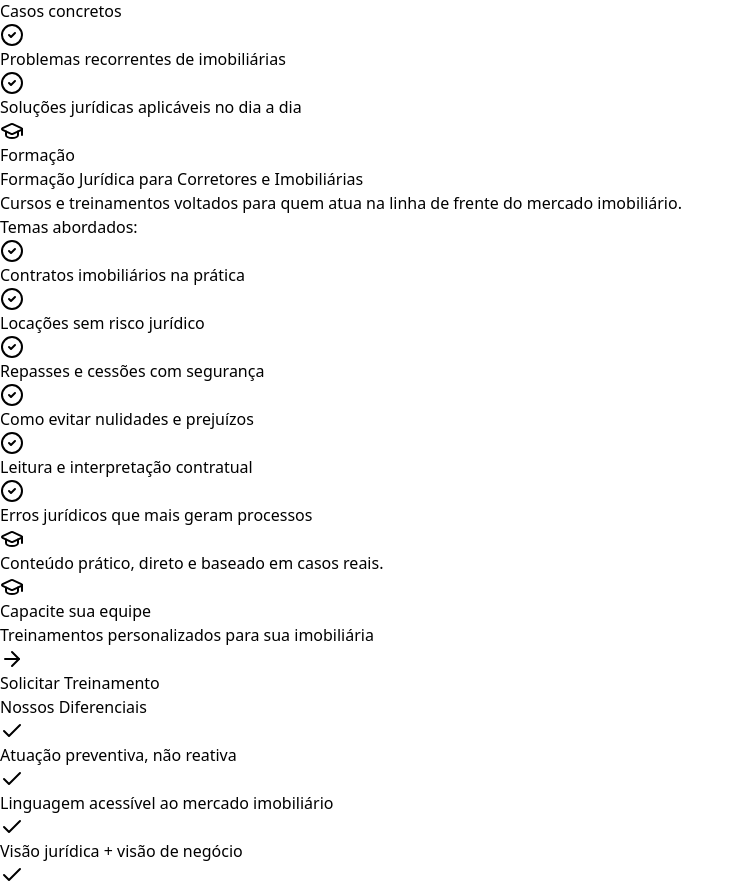
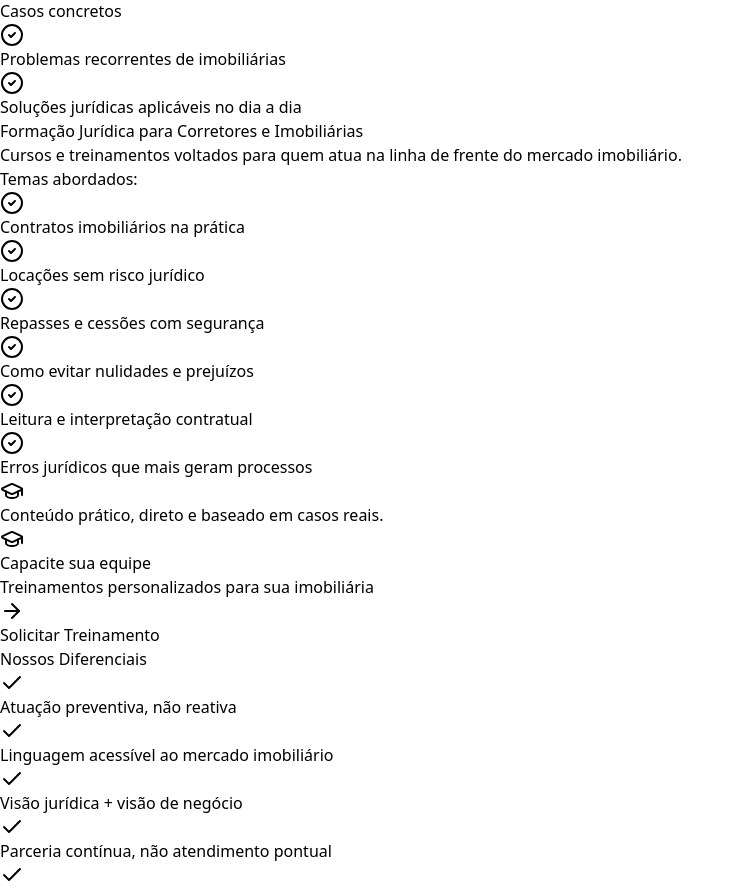
Before and after one commit to Paper-Street-Softwares/LPA-Jonatas-Honorio, a React (Vite) app: page / in a window 1280 px wide. Shown: the part 4278-5169 px from the top of the page, without its empty margins (0-744 px from the left). Built offline with nearby package versions, Linux system fonts and the light colour scheme.

Commit message:
fix: Remove tag

```diff
--- a/src/sections/TrainingSection.jsx
+++ b/src/sections/TrainingSection.jsx
@@ -13,12 +13,12 @@ function TrainingSection() {
           <div className="container max-w-7xl mx-auto">
             <MotionDivDownToUp className="flex flex-col lg:flex-row items-center gap-16">
               <MotionDivDownToUp className="lg:w-1/2 space-y-8">
-                <div className="flex items-center gap-2 px-4 py-2 rounded-lg bg-primary/10 border border-primary/20 mx-auto desktop1:mx-0 w-fit">
+                {/* <div className="flex items-center gap-2 px-4 py-2 rounded-lg bg-primary/10 border border-primary/20 mx-auto desktop1:mx-0 w-fit">
                   <GraduationCap className="w-5 h-5 text-primary" />
                   <span className="text-primary text-sm font-semibold uppercase tracking-wider font-secondFont">
                     Formação
                   </span>
-                </div>
+                </div> */}
 
                 <h2 className="font-mainFont text-3xl font-bold tracking-tight lg:text-4xl text-center desktop1:text-start">
                   Formação Jurídica para Corretores e Imobiliárias
```
